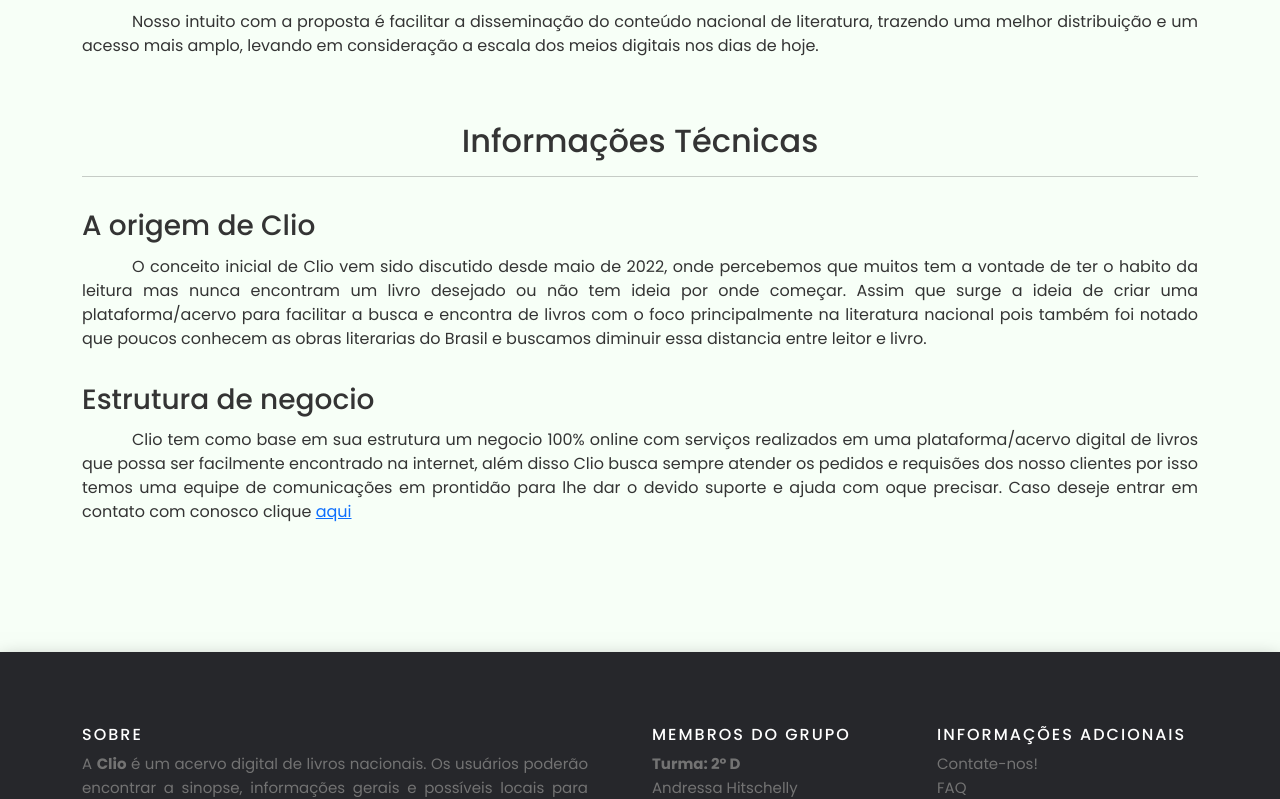
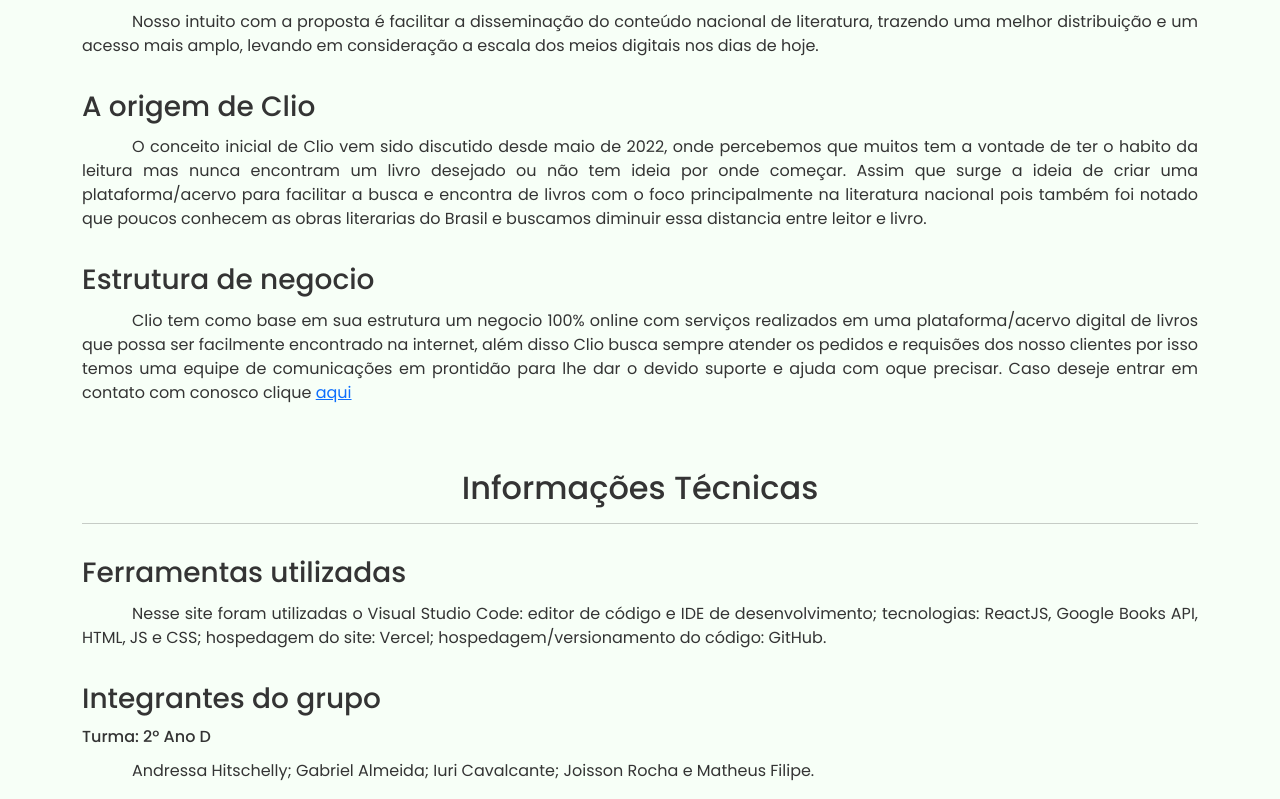
Before and after one commit to strattegia0704/clio, a React (Vite) app: page /sobre in a window 1280 px wide. Shown: the part 384-1183 px from the top of the page. Built offline with nearby package versions, Linux system fonts and the light colour scheme.

Commit message:
up: 'sobre' texts

```diff
--- a/src/pages/Sobre.jsx
+++ b/src/pages/Sobre.jsx
@@ -23,8 +23,6 @@ const Sobre = () => {
           <p className='sobre'>
             Nosso intuito com a proposta é facilitar a disseminação do conteúdo nacional de literatura, trazendo uma melhor distribuição e um acesso mais amplo, levando em consideração a escala dos meios digitais nos dias de hoje.
           </p>
-          <h2 style={{marginTop: '4rem'}} id='info-tec'>Informações Técnicas</h2>
-          <hr />
           <h3 className='sobre-sub'>A origem de Clio</h3>
           <p className='sobre'>
             O conceito inicial de Clio vem sido discutido desde maio de 2022, onde percebemos que muitos tem a vontade de ter o habito da leitura mas nunca encontram um livro desejado ou não tem ideia por onde começar. Assim que surge a ideia de criar uma plataforma/acervo para facilitar a busca e encontra de livros com o foco principalmente na literatura nacional pois também foi notado que poucos conhecem as obras literarias do Brasil e buscamos diminuir essa distancia entre leitor e livro.
@@ -33,6 +31,15 @@ const Sobre = () => {
           <p className='sobre'>
             Clio tem como base em sua estrutura um negocio 100% online com serviços realizados em uma plataforma/acervo digital de livros que possa ser facilmente encontrado na internet, além disso Clio busca sempre atender os pedidos e requisões dos nosso clientes por isso temos uma equipe de comunicações em prontidão para lhe dar o devido suporte e ajuda com oque precisar. Caso deseje entrar em contato com conosco clique <Link to='/contato'> aqui </Link>
           </p>
+          <h2 style={{marginTop: '4rem'}} id='info-tec'>Informações Técnicas</h2>
+          <hr />
+          <h3 className="sobre-sub">Ferramentas utilizadas</h3>
+          <p className="sobre">
+            Nesse site foram utilizadas o Visual Studio Code: editor de código e IDE de desenvolvimento; tecnologias: ReactJS, Google Books API, HTML, JS e CSS; hospedagem do site: Vercel; hospedagem/versionamento do código: GitHub.
+          </p>
+          <h3 className="sobre-sub">Integrantes do grupo</h3>
+          <h6 className="sobre">Turma: 2º Ano D</h6>
+          <p className="sobre">Andressa Hitschelly; Gabriel Almeida; Iuri Cavalcante; Joisson Rocha e Matheus Filipe.</p>
         </div>
       </Container>
       <Footer />
```
Also changed, not shown: 1 other file (tests, documents, lock files or other folders).
